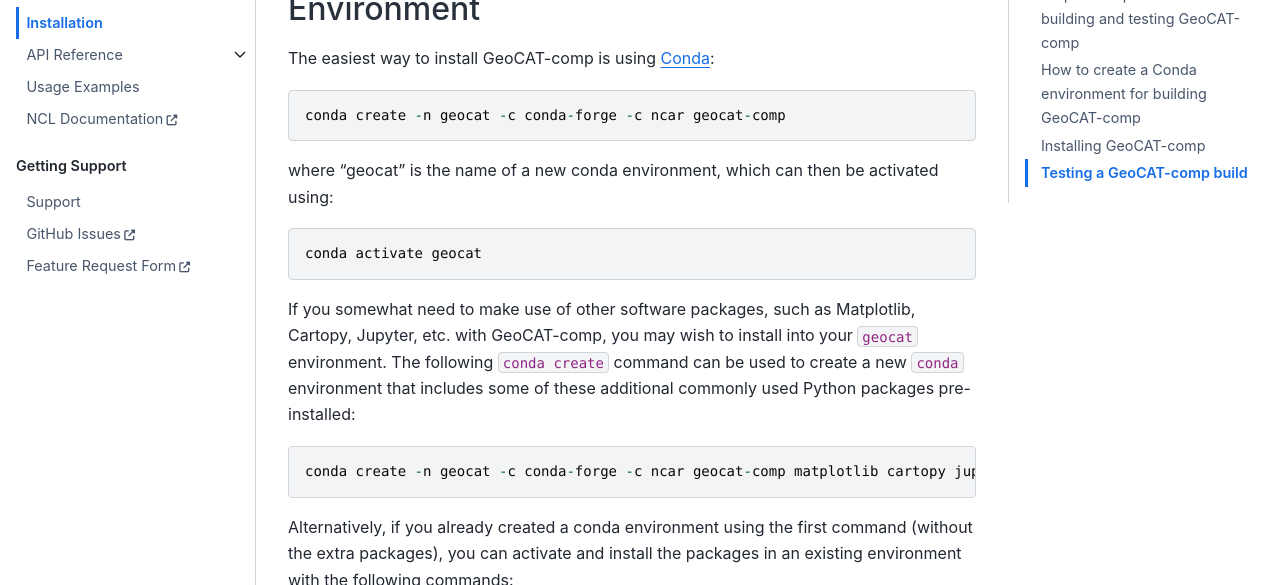
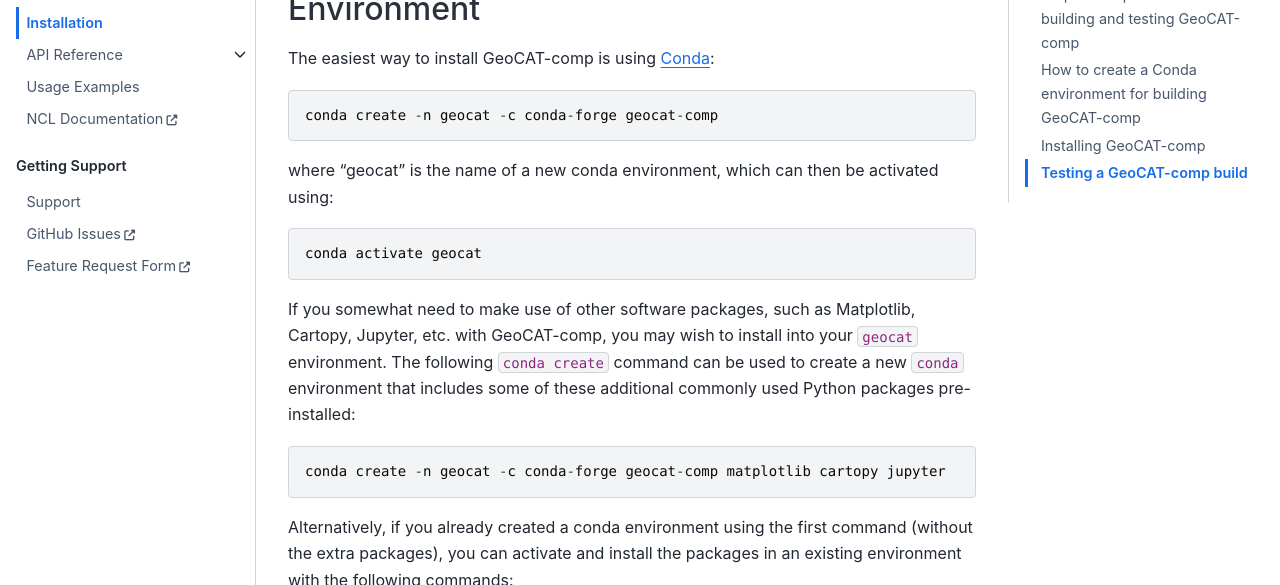
Before and after one commit to NCAR/geocat-comp, a Sphinx documentation site: the page built from docs/installation.rst, in a window 1280 px wide and 1400 px high. Shown: the part 277-862 px from the top of the window. Built offline with Sphinx 7.4.7 and the Sphinx Book theme 1.1.4, drawn with Linux system fonts in a browser that asks for light colours; pages that are not in the unit, such as notebooks, are missing from menus.

Commit message:
Remove references to ncar conda channel

```diff
--- a/docs/getting_started/quick-install.rst
+++ b/docs/getting_started/quick-install.rst
@@ -22,4 +22,4 @@
 
 3. Install geocat-comp::
 
-        conda install -c ncar -c conda-forge geocat-comp
+        conda install -c conda-forge geocat-comp
--- a/docs/installation.rst
+++ b/docs/installation.rst
@@ -15,7 +15,7 @@
 The easiest way to install GeoCAT-comp is using
 `Conda <http://conda.pydata.org/docs/>`_::
 
-    conda create -n geocat -c conda-forge -c ncar geocat-comp
+    conda create -n geocat -c conda-forge geocat-comp
 
 where "geocat" is the name of a new conda environment, which can then be
 activated using::
@@ -28,7 +28,7 @@
 :code:`conda` environment that includes some of these additional commonly used Python
 packages pre-installed::
 
-    conda create -n geocat -c conda-forge -c ncar geocat-comp matplotlib cartopy jupyter
+    conda create -n geocat -c conda-forge geocat-comp matplotlib cartopy jupyter
 
 Alternatively, if you already created a conda environment using the first
 command (without the extra packages), you can activate and install the packages
@@ -66,7 +66,7 @@
 
 3. Install geocat-comp::
 
-    conda install -c ncar -c conda-forge geocat-comp
+    conda install -c conda-forge geocat-comp
 
 Updating GeoCAT-comp via Conda
 -------------------------------
```
